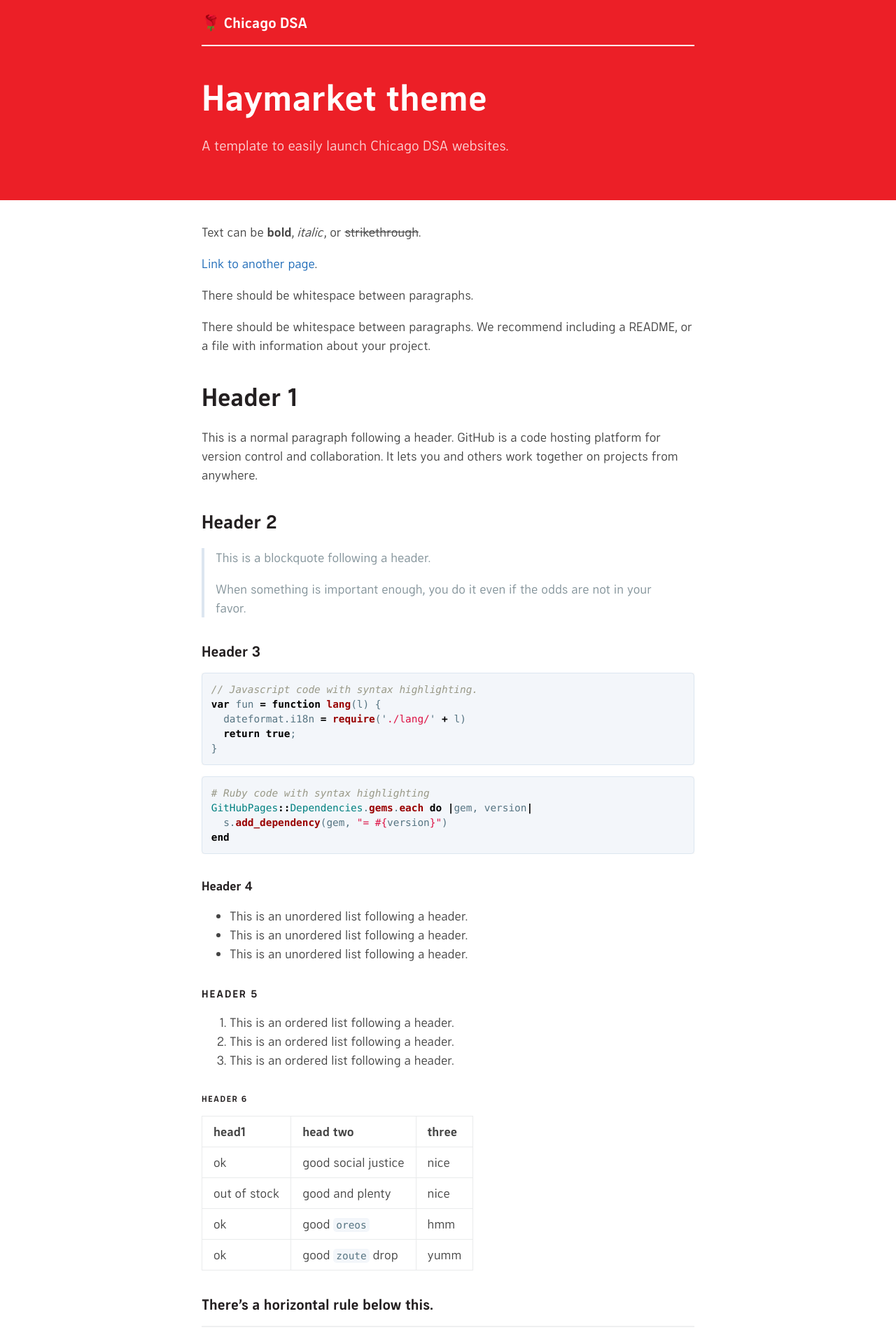
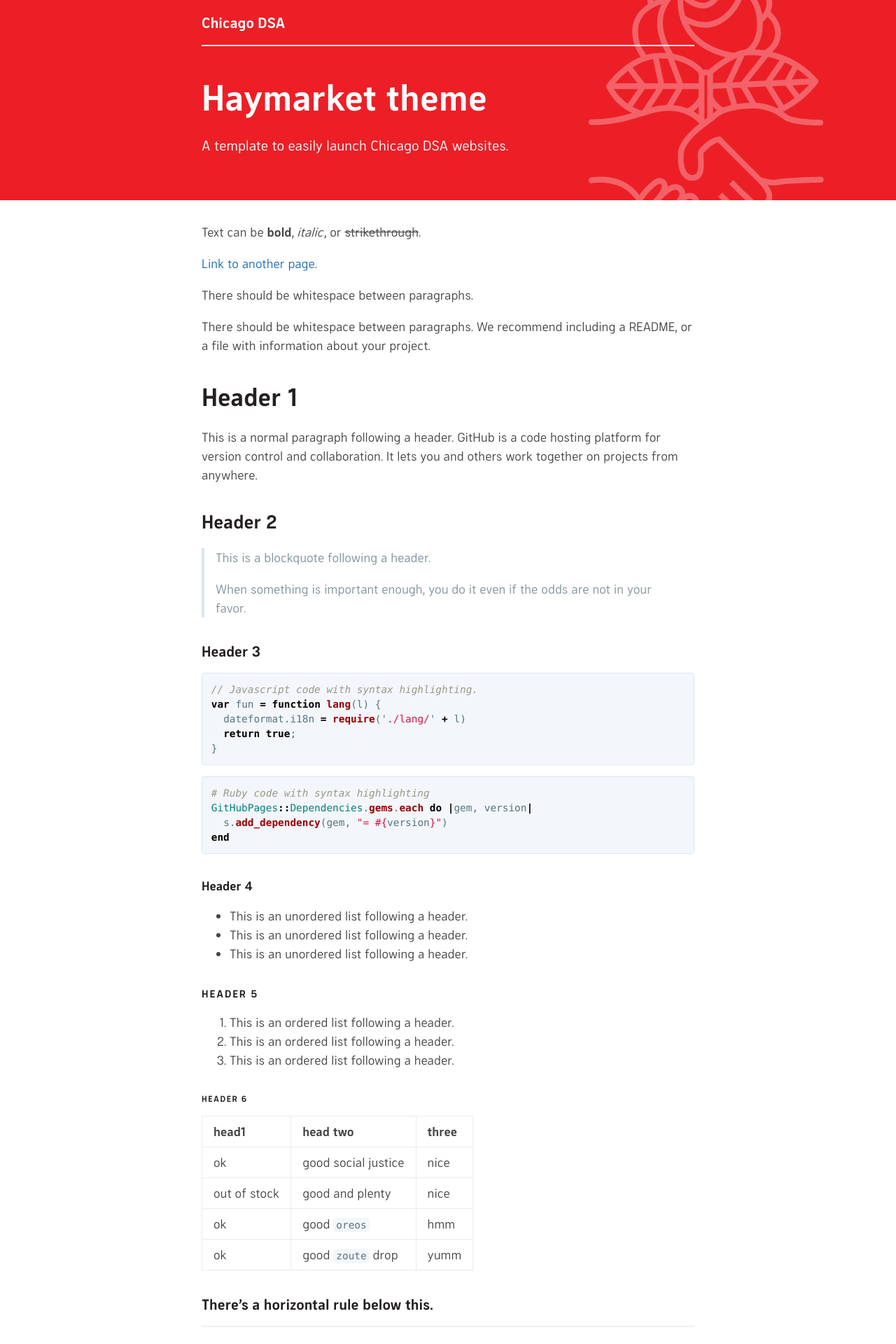
Before and after one commit to ChicagoDSA/haymarket, a Jekyll site: the page built from index.md, in a window 1280 px wide. Shown: the top 1920 px of the page at 70% size. Built offline with Jekyll 4.4.1, drawn with Linux system fonts in a browser that asks for light colours.

Commit message:
added DSA watermark to header

```diff
--- a/_includes/header.html
+++ b/_includes/header.html
@@ -2,7 +2,7 @@
 	<div class="project-area">
 		{% if site.chapter.name and site.chapter.url %}
 		<div class="project-chapter">
-			<h3><a href="{{ site.chapter.url }}">🌹 {{ site.chapter.name }}</a></h3>
+			<h3><a href="{{ site.chapter.url }}">{{ site.chapter.name }}</a></h3>
 			<div style="clear: both;"></div>
 		</div>
 		<div style="clear: both;"></div>
@@ -11,5 +11,8 @@
 			<a href="{{ '/' | absolute_url }}">{{ site.title | default: site.github.repository_name }}</a>
 		</h1>
 		<h2 class="project-tagline">{{ site.description | default: site.github.project_tagline }}</h2>
+		<div class="background-logo">
+			<img src="{{ '/assets/images/DSA-logo-white-on-transparent.svg' | relative_url }}" onerror="this.src='{{ '/assets/images/DSA-logo-white-on-transparent.png' | relative_url }}'; this.onerror=null;">
+		</div>
 	</div>
 </header>
--- a/_sass/jekyll-theme-haymarket.scss
+++ b/_sass/jekyll-theme-haymarket.scss
@@ -76,6 +76,31 @@ a {
   }
 }
 
+.project-area, .main-content {
+  @include large {
+    max-width: 56rem;
+    padding-right: 6rem;
+    padding-left: 6rem;
+    margin: 0 auto;
+  }
+
+  @include medium {
+    padding-right: 4rem;
+    padding-left: 4rem;
+  }
+
+  @include small {
+    padding-right: 1rem;
+    padding-left: 1rem;
+  }
+}
+
+.project-area {
+  position: relative;
+  padding-top: 0;
+  padding-bottom: 2rem;
+}
+
 .project-chapter {
   padding-top: 1rem;
   padding-bottom: 0;
@@ -108,42 +133,46 @@ a {
 .project-tagline {
   margin-bottom: 2rem;
   font-weight: normal;
-  opacity: 0.8;
 
   @include large {
+    max-width: 100%;
     font-size: 1.25rem;
   }
 
   @include medium {
+    max-width: 75%;
     font-size: 1.15rem;
   }
 
   @include small {
+    max-width: 75%;
     font-size: 1.15rem;
   }
 }
 
-.project-area {
-  padding-top: 0;
-  padding-bottom: 2rem;
-}
+.background-logo img {
+  position: absolute;
+  opacity: 30%;
 
-.project-area, .main-content {
   @include large {
-    max-width: 56rem;
-    padding-right: 6rem;
-    padding-left: 6rem;
-    margin: 0 auto;
+    top: -16rem;
+    right: -20rem;
+    width: 50rem;
+    height: 50rem;
   }
 
   @include medium {
-    padding-right: 4rem;
-    padding-left: 4rem;
+    top: -14rem;
+    right: -19rem;
+    width: 45rem;
+    height: 45rem;
   }
 
   @include small {
-    padding-right: 1rem;
-    padding-left: 1rem;
+    top: -12rem;
+    right: -18rem;
+    width: 40rem;
+    height: 40rem;
   }
 }
 
```
Also changed, not shown: index.md (+1 -0 lines), assets/images/DSA-logo-white-on-transparent.png (added), assets/images/DSA-logo-white-on-transparent.svg (added).
